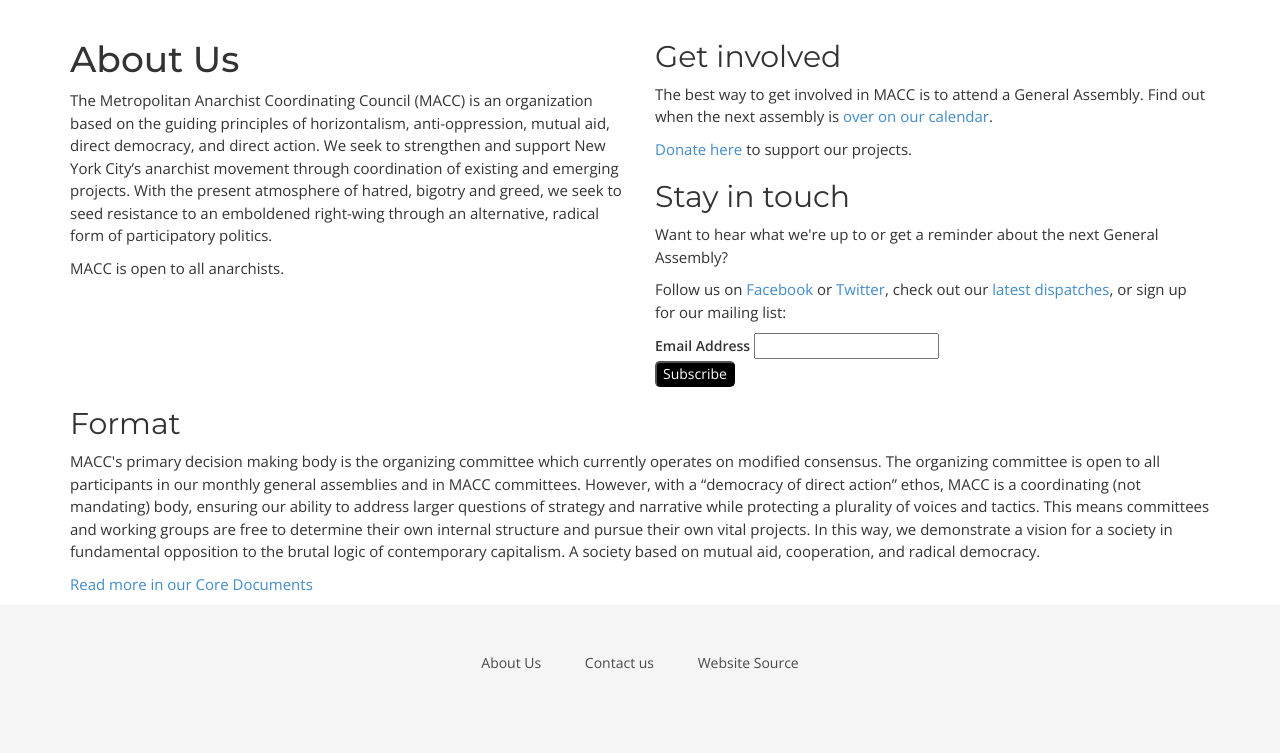
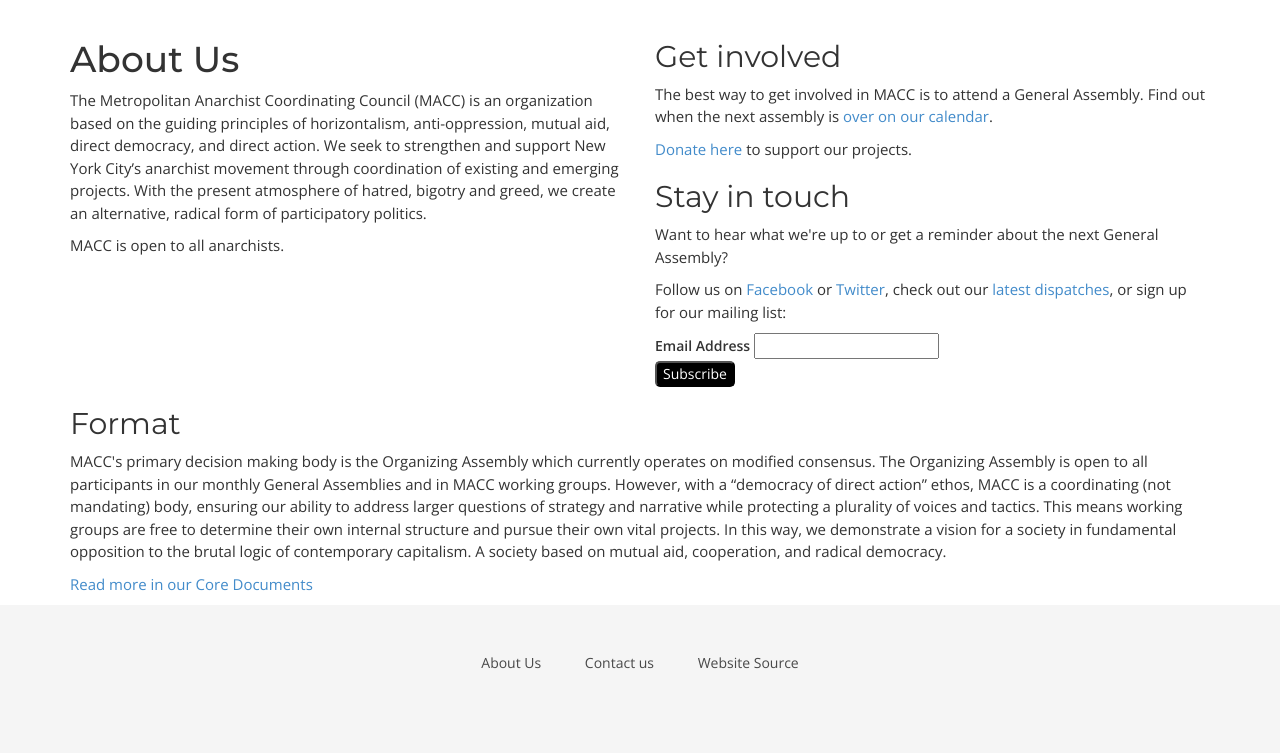
Before and after one commit to MACCNYC/maccnyc.github.io, a Jekyll site: the page built from index.html, in a window 1280 px wide. Shown: the part 576-1329 px from the top of the page. Built offline with Jekyll 4.4.1, drawn with Linux system fonts in a browser that asks for light colours; some web fonts are replaced; comment, search, counter and statistics services are not loaded.

Commit message:
Update homepage to reflect core documents

```diff
--- a/index.html
+++ b/index.html
@@ -14,7 +14,9 @@
       <div class="col-md-6">
         <h1>About Us</h1>
         <p>
-          The Metropolitan Anarchist Coordinating Council (MACC) is an organization based on the guiding principles of horizontalism, anti-oppression, mutual aid, direct democracy, and direct action. We seek to strengthen and support New York City’s anarchist movement through coordination of existing and emerging projects. With the present atmosphere of hatred, bigotry and greed, we seek to seed resistance to an emboldened right-wing through an alternative, radical form of participatory politics.
+          The Metropolitan Anarchist Coordinating Council (MACC) is an organization based on the guiding principles of horizontalism, anti-oppression, mutual aid, direct democracy, and direct action.
+          We seek to strengthen and support New York City’s anarchist movement through coordination of existing and emerging projects.
+          With the present atmosphere of hatred, bigotry and greed, we create an alternative, radical form of participatory politics.
         </p>
         <p>MACC is open to all anarchists.</p>
       </div>
@@ -48,7 +50,7 @@
       <div class="col-md-12">
         <h2>Format</h2>
 
-        <p>MACC's primary decision making body is the organizing committee which currently operates on modified consensus.  The organizing committee is open to all participants in our monthly general assemblies and in MACC committees. However, with a “democracy of direct action” ethos, MACC is a coordinating (not mandating) body, ensuring our ability to address larger questions of strategy and narrative while protecting a plurality of voices and tactics. This means committees and working groups are free to determine their own internal structure and pursue their own vital projects. In this way, we demonstrate a vision for a society in fundamental opposition to the brutal logic of contemporary capitalism. A society based on mutual aid, cooperation, and radical democracy.</p>
+        <p>MACC's primary decision making body is the Organizing Assembly which currently operates on modified consensus. The Organizing Assembly is open to all participants in our monthly General Assemblies and in MACC working groups. However, with a “democracy of direct action” ethos, MACC is a coordinating (not mandating) body, ensuring our ability to address larger questions of strategy and narrative while protecting a plurality of voices and tactics. This means working groups are free to determine their own internal structure and pursue their own vital projects. In this way, we demonstrate a vision for a society in fundamental opposition to the brutal logic of contemporary capitalism. A society based on mutual aid, cooperation, and radical democracy.</p>
         <p>
           <a href="/docs">Read more in our Core Documents</a>
         </p>
```
